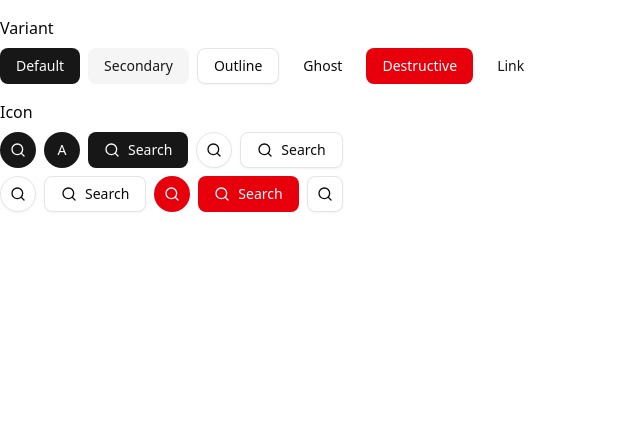
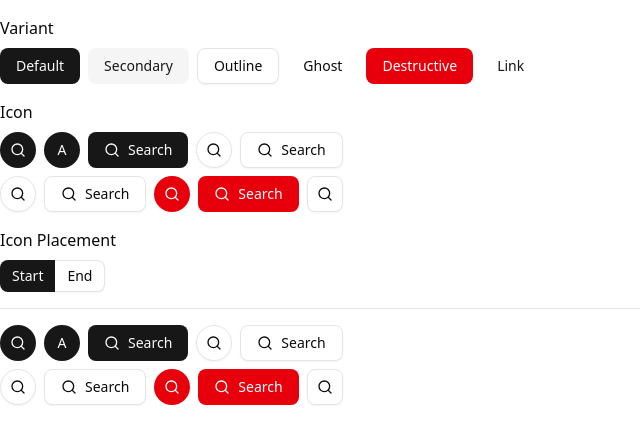
Before and after one commit to Sam1Dz/sam-next-fe, a Next.js app: page /components/general/button in a window 1280 px wide. Shown: the top 444 px of the page, without its empty margins (0-640 px from the left). Built offline with nearby package versions, Linux system fonts and the light colour scheme.

Commit message:
Add button group and enhanced button features

```diff
--- a/eslint.config.mjs
+++ b/eslint.config.mjs
@@ -98,7 +98,7 @@ const eslintConfig = defineConfig([
     }
   },
   {
-    "files": ["src/components/ui/*.tsx", "src/components/ui/*.ts"],
+    "files": ["src/components/ui/**/*.{ts,tsx}"],
     "rules": {
       "no-restricted-imports": "off"
     }
--- a/package.json
+++ b/package.json
@@ -12,6 +12,7 @@
     "outdated": "npx npm-check-updates --format group -i"
   },
   "dependencies": {
+    "@radix-ui/react-separator": "^1.1.8",
     "@radix-ui/react-slot": "^1.2.4",
     "class-variance-authority": "^0.7.1",
     "clsx": "^2.1.1",
--- a/src/app/components/general/button/page.tsx
+++ b/src/app/components/general/button/page.tsx
@@ -1,10 +1,15 @@
-import { ButtonIcon, ButtonVariant } from '~/page/components/general/button';
+import {
+  ButtonIcon,
+  ButtonIconPlacement,
+  ButtonVariant,
+} from '~/page/components/general/button';
 
 export default function Page() {
   return (
     <div className="flex flex-col gap-4 py-4">
       <ButtonVariant />
       <ButtonIcon />
+      <ButtonIconPlacement />
     </div>
   );
 }
--- /dev/null
+++ b/src/components/ui/button/group.tsx
@@ -0,0 +1,52 @@
+'use client';
+
+import React from 'react';
+
+import { type ButtonProps } from '~/components/ui/button';
+import {
+  ButtonGroupSeparator,
+  ButtonGroupText,
+  buttonGroupVariants,
+  ButtonGroup as CoreButtonGroup,
+} from '~/components/ui/core/button-group';
+
+interface ButtonGroupContextValue {
+  size?: ButtonProps['size'];
+}
+const ButtonGroupContext = React.createContext<ButtonGroupContextValue>({});
+
+/**
+ * Hook to access the button group context, primarily for retrieving inherited size.
+ *
+ * @returns The button group context value.
+ */
+export const useButtonGroup = () => React.useContext(ButtonGroupContext);
+
+interface ButtonGroupProps
+  extends
+    React.ComponentProps<typeof CoreButtonGroup>,
+    ButtonGroupContextValue {}
+
+/**
+ * An enhanced ButtonGroup that provides context to its children.
+ * Wraps the core ButtonGroup.
+ *
+ * @param props - The component props.
+ * @param props.size - The common size for all buttons within the group.
+ * @param props.children - Use Button components as children.
+ * @returns The ButtonGroup with context provider.
+ */
+function ButtonGroup({ size, ...props }: ButtonGroupProps) {
+  return (
+    <ButtonGroupContext.Provider value={{ size }}>
+      <CoreButtonGroup {...props}>{props.children}</CoreButtonGroup>
+    </ButtonGroupContext.Provider>
+  );
+}
+
+export {
+  ButtonGroup,
+  ButtonGroupSeparator,
+  ButtonGroupText,
+  buttonGroupVariants,
+};
--- a/src/components/ui/button.tsx
+++ b/src/components/ui/button/index.tsx
@@ -1,5 +1,8 @@
+'use client';
+
 import type { VariantProps } from 'class-variance-authority';
 
+import { useButtonGroup } from '~/components/ui/button/group';
 import {
   Button as CoreButton,
   buttonVariants,
@@ -8,24 +11,38 @@ import {
 type CoreButtonProps = typeof CoreButton;
 type ButtonVariants = VariantProps<typeof buttonVariants>;
 
-interface ButtonProps extends React.ComponentProps<CoreButtonProps> {
+export interface ButtonProps extends Omit<
+  React.ComponentProps<CoreButtonProps>,
+  'size'
+> {
   icon?: React.ReactNode;
+  iconPlacement?: 'start' | 'end';
+  size?: Exclude<ButtonVariants['size'], 'icon' | 'icon-sm' | 'icon-lg'>;
 }
 
 /**
  * An enhanced button component that wraps the core button.
- * Automates icon sizing logic when only an icon is present.
+ * Automates icon sizing logic when only an icon is present and handles icon placement.
  *
  * @param props - The extended button props including an optional icon.
  * @param props.icon - An optional icon element to display within the button.
+ * @param props.iconPlacement - Position of the icon relative to children ('start' or 'end'). Defaults to 'start'.
  * @param props.children - The content of the button.
  * @returns The enhanced button component with automatic icon handling.
  */
-function Button({ icon, ...props }: ButtonProps) {
+function Button({
+  icon,
+  iconPlacement = 'start',
+  size: propSize,
+  ...props
+}: ButtonProps) {
+  const groupContext = useButtonGroup();
+  const size = propSize ?? groupContext?.size;
+
   const getSize = (): ButtonVariants['size'] => {
-    if (!icon || props.children) return props.size;
+    if (!icon || props.children) return size;
 
-    switch (props.size) {
+    switch (size) {
       case 'sm':
         return 'icon-sm';
       case 'lg':
@@ -35,15 +52,16 @@ function Button({ icon, ...props }: ButtonProps) {
       case null:
         return 'icon';
       default:
-        return props.size;
+        return size;
     }
   };
 
   return (
     <CoreButton {...props} size={getSize()}>
       <div className="flex flex-row items-center gap-2">
-        {icon}
+        {iconPlacement === 'start' && icon}
         {props.children}
+        {iconPlacement === 'end' && icon}
       </div>
     </CoreButton>
   );
--- /dev/null
+++ b/src/components/ui/core/button-group.tsx
@@ -0,0 +1,108 @@
+import { Slot } from '@radix-ui/react-slot';
+import { cva, type VariantProps } from 'class-variance-authority';
+
+import { Separator } from '~/components/ui/core/separator';
+import { cn } from '~/lib/utils';
+
+const buttonGroupVariants = cva(
+  "flex w-fit items-stretch [&>*]:focus-visible:z-10 [&>*]:focus-visible:relative [&>[data-slot=select-trigger]:not([class*='w-'])]:w-fit [&>input]:flex-1 has-[select[aria-hidden=true]:last-child]:[&>[data-slot=select-trigger]:last-of-type]:rounded-r-md has-[>[data-slot=button-group]]:gap-2",
+  {
+    variants: {
+      orientation: {
+        horizontal:
+          '[&>*:not(:first-child)]:rounded-l-none [&>*:not(:first-child)]:border-l-0 [&>*:not(:last-child)]:rounded-r-none',
+        vertical:
+          'flex-col [&>*:not(:first-child)]:rounded-t-none [&>*:not(:first-child)]:border-t-0 [&>*:not(:last-child)]:rounded-b-none',
+      },
+    },
+    defaultVariants: {
+      orientation: 'horizontal',
+    },
+  },
+);
+
+/**
+ * A container for grouping buttons together with consistent styling and behavior.
+ * Handles the layout and borders of grouped buttons.
+ *
+ * @param props - The component props.
+ * @param props.className - Additional CSS classes.
+ * @param props.orientation - The orientation of the group ('horizontal' or 'vertical').
+ * @returns A container div with grouping styles.
+ */
+function ButtonGroup({
+  className,
+  orientation,
+  ...props
+}: React.ComponentProps<'div'> & VariantProps<typeof buttonGroupVariants>) {
+  return (
+    <div
+      className={cn(buttonGroupVariants({ orientation }), className)}
+      data-orientation={orientation}
+      data-slot="button-group"
+      role="group"
+      {...props}
+    />
+  );
+}
+
+/**
+ * A text element designed to sit within a button group, matching the visual style.
+ *
+ * @param props - The component props.
+ * @param props.className - Additional CSS classes.
+ * @param props.asChild - Whether to render as a child element.
+ * @returns A styled text component suitable for button groups.
+ */
+function ButtonGroupText({
+  className,
+  asChild = false,
+  ...props
+}: React.ComponentProps<'div'> & {
+  asChild?: boolean;
+}) {
+  const Comp = asChild ? Slot : 'div';
+
+  return (
+    <Comp
+      className={cn(
+        "bg-muted flex items-center gap-2 rounded-md border px-4 text-sm font-medium shadow-xs [&_svg]:pointer-events-none [&_svg:not([class*='size-'])]:size-4",
+        className,
+      )}
+      {...props}
+    />
+  );
+}
+
+/**
+ * A vertical separator designed specifically for use within a button group to visually divide items.
+ *
+ * @param props - The component props.
+ * @param props.className - Additional CSS classes.
+ * @param props.orientation - Override orientation, though typically 'vertical' in a horizontal group.
+ * @returns A separator suitable for button groups.
+ */
+function ButtonGroupSeparator({
+  className,
+  orientation = 'vertical',
+  ...props
+}: React.ComponentProps<typeof Separator>) {
+  return (
+    <Separator
+      className={cn(
+        'bg-input relative m-0! self-stretch data-[orientation=vertical]:h-auto',
+        className,
+      )}
+      data-slot="button-group-separator"
+      orientation={orientation}
+      {...props}
+    />
+  );
+}
+
+export {
+  ButtonGroup,
+  ButtonGroupSeparator,
+  ButtonGroupText,
+  buttonGroupVariants,
+};
--- /dev/null
+++ b/src/components/ui/core/separator.tsx
@@ -0,0 +1,38 @@
+'use client';
+
+import * as SeparatorPrimitive from '@radix-ui/react-separator';
+import * as React from 'react';
+
+import { cn } from '~/lib/utils';
+
+/**
+ * A decorative or structural separator component based on Radix UI Separator.
+ * Visual divider between content.
+ *
+ * @param props - The component props.
+ * @param props.className - Additional CSS classes to apply to the separator.
+ * @param props.orientation - The orientation of the separator ('horizontal' or 'vertical'). Defaults to 'horizontal'.
+ * @param props.decorative - Whether the separator is purely decorative. Defaults to true.
+ * @returns The rendered separator component.
+ */
+function Separator({
+  className,
+  orientation = 'horizontal',
+  decorative = true,
+  ...props
+}: React.ComponentProps<typeof SeparatorPrimitive.Root>) {
+  return (
+    <SeparatorPrimitive.Root
+      className={cn(
+        'bg-border shrink-0 data-[orientation=horizontal]:h-px data-[orientation=horizontal]:w-full data-[orientation=vertical]:h-full data-[orientation=vertical]:w-px',
+        className,
+      )}
+      data-slot="separator"
+      decorative={decorative}
+      orientation={orientation}
+      {...props}
+    />
+  );
+}
+
+export { Separator };
--- /dev/null
+++ b/src/components/ui/separator.tsx
@@ -0,0 +1,3 @@
+import { Separator as CoreSeparator } from '~/components/ui/core/separator';
+
+export const Separator = CoreSeparator;
--- /dev/null
+++ b/src/page/components/general/button/icon-placement.tsx
@@ -0,0 +1,82 @@
+'use client';
+
+import type { ButtonProps } from '~/components/ui/button';
+
+import { LucideSearch } from 'lucide-react';
+import React from 'react';
+
+import { Button } from '~/components/ui/button';
+import { ButtonGroup } from '~/components/ui/button/group';
+import { Separator } from '~/components/ui/separator';
+
+export function ButtonIconPlacement() {
+  const [placement, setPlacement] =
+    React.useState<ButtonProps['iconPlacement']>('start');
+
+  return (
+    <div className="flex flex-col gap-2">
+      <p>Icon Placement</p>
+      <ButtonGroup size="sm">
+        <Button
+          variant={placement === 'start' ? 'default' : 'outline'}
+          onClick={() => setPlacement('start')}
+        >
+          Start
+        </Button>
+        <Button
+          variant={placement === 'end' ? 'default' : 'outline'}
+          onClick={() => setPlacement('end')}
+        >
+          End
+        </Button>
+      </ButtonGroup>
+
+      <Separator className="my-2" />
+
+      <div className="flex flex-row gap-2">
+        <Button className="rounded-full" icon={<LucideSearch />} />
+        <Button className="rounded-full" icon="A" />
+        <Button icon={<LucideSearch />} iconPlacement={placement}>
+          Search
+        </Button>
+        <Button
+          className="rounded-full"
+          icon={<LucideSearch />}
+          iconPlacement={placement}
+          variant="outline"
+        />
+        <Button icon={<LucideSearch />} variant="outline">
+          Search
+        </Button>
+      </div>
+
+      <div className="flex flex-row gap-2">
+        <Button
+          className="rounded-full"
+          icon={<LucideSearch />}
+          variant="outline"
+        />
+        <Button
+          icon={<LucideSearch />}
+          iconPlacement={placement}
+          variant="outline"
+        >
+          Search
+        </Button>
+        <Button
+          className="rounded-full"
+          icon={<LucideSearch />}
+          variant="destructive"
+        />
+        <Button
+          icon={<LucideSearch />}
+          iconPlacement={placement}
+          variant="destructive"
+        >
+          Search
+        </Button>
+        <Button icon={<LucideSearch />} variant="outline" />
+      </div>
+    </div>
+  );
+}
--- a/src/page/components/general/button/index.tsx
+++ b/src/page/components/general/button/index.tsx
@@ -1,4 +1,5 @@
 import { ButtonIcon } from './icon';
+import { ButtonIconPlacement } from './icon-placement';
 import { ButtonVariant } from './variant';
 
-export { ButtonIcon, ButtonVariant };
+export { ButtonIcon, ButtonIconPlacement, ButtonVariant };
```
Also changed, not shown: 1 other file (tests, documents, lock files or other folders).
